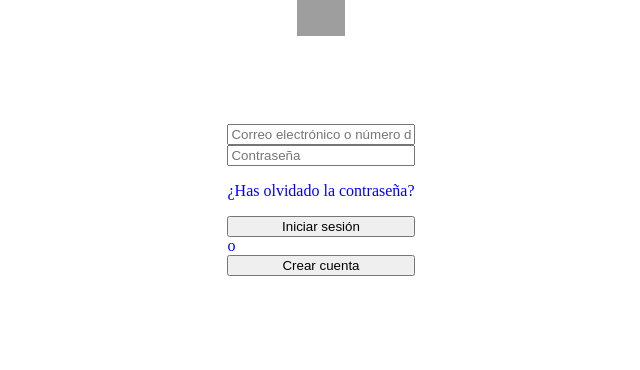
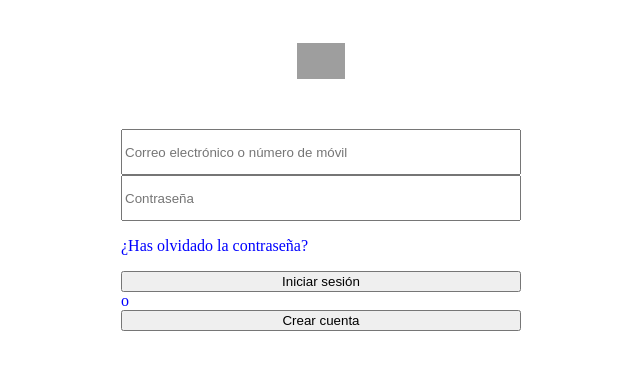
Before and after one commit to Isynopoulos1/react_challenge2, a React (Create React App) app: page / in a window 1280 px wide. Shown: the top 370 px of the page, without its empty margins (319-959 px from the left). Built offline with nearby package versions, Linux system fonts and the light colour scheme; grey boxes are pictures that could not be loaded.

Commit message:
setting the form part 1

```diff
--- a/src/App.js
+++ b/src/App.js
@@ -9,7 +9,7 @@ import Login from "./components/Login";
 
 const App = () => {
   return (
-    <main className="main">
+    <main className="container">
       <Logo />
       <Login />
     </main>
--- a/src/components/Login.js
+++ b/src/components/Login.js
@@ -5,7 +5,7 @@ import "../styles/app.css";
 
 const Login = () => {
   return (
-    <main>
+    <div>
       <form className="login" autocomplete>
         <input
           placeholder="Correo electrónico o número de móvil"
@@ -21,7 +21,7 @@ const Login = () => {
         </div>
         <button type="#">Crear cuenta</button>
       </form>
-    </main>
+    </div>
   );
 };
 export default Login;
--- a/src/styles/app.css
+++ b/src/styles/app.css
@@ -5,24 +5,33 @@ body {
 
 main {
   display: flex;
+  align-items: center;
+  height: 10px;
+}
+
+.container {
+  margin-top: 200px;
+  display: flex;
   flex-direction: column;
   justify-content: center;
   align-items: center;
-  height: 50vh;
 }
-
-.main img {
+.container img {
   width: 3rem;
   display: flex;
 }
 
 .login {
+  width: 400px;
+  margin-top: 50px;
   color: blue;
   display: flex;
   flex-direction: column;
   padding: 0px 42px 36px;
 }
-
+input {
+  height: 40px;
+}
 /* RESPONSIVE RULES */
 @media only screen and (max-width: 330px) {
   .main img {
```
